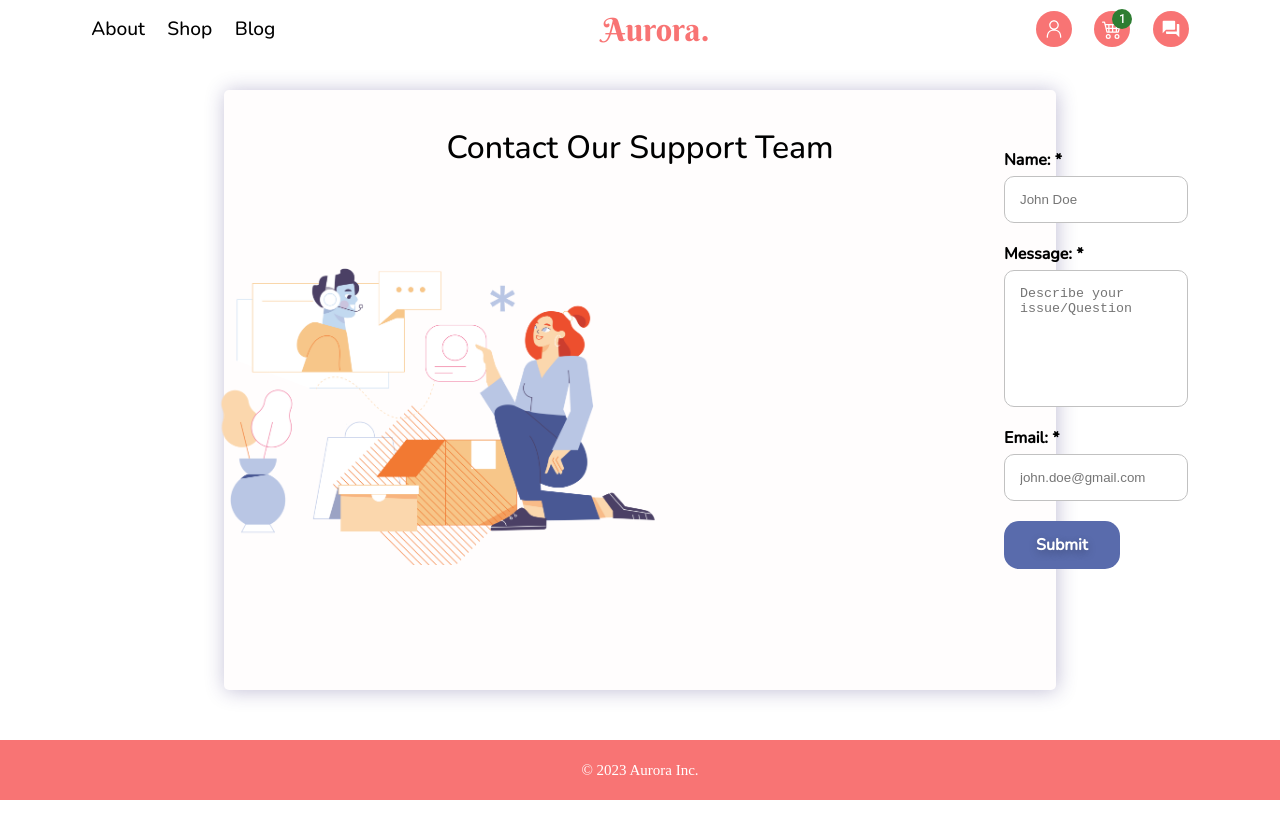
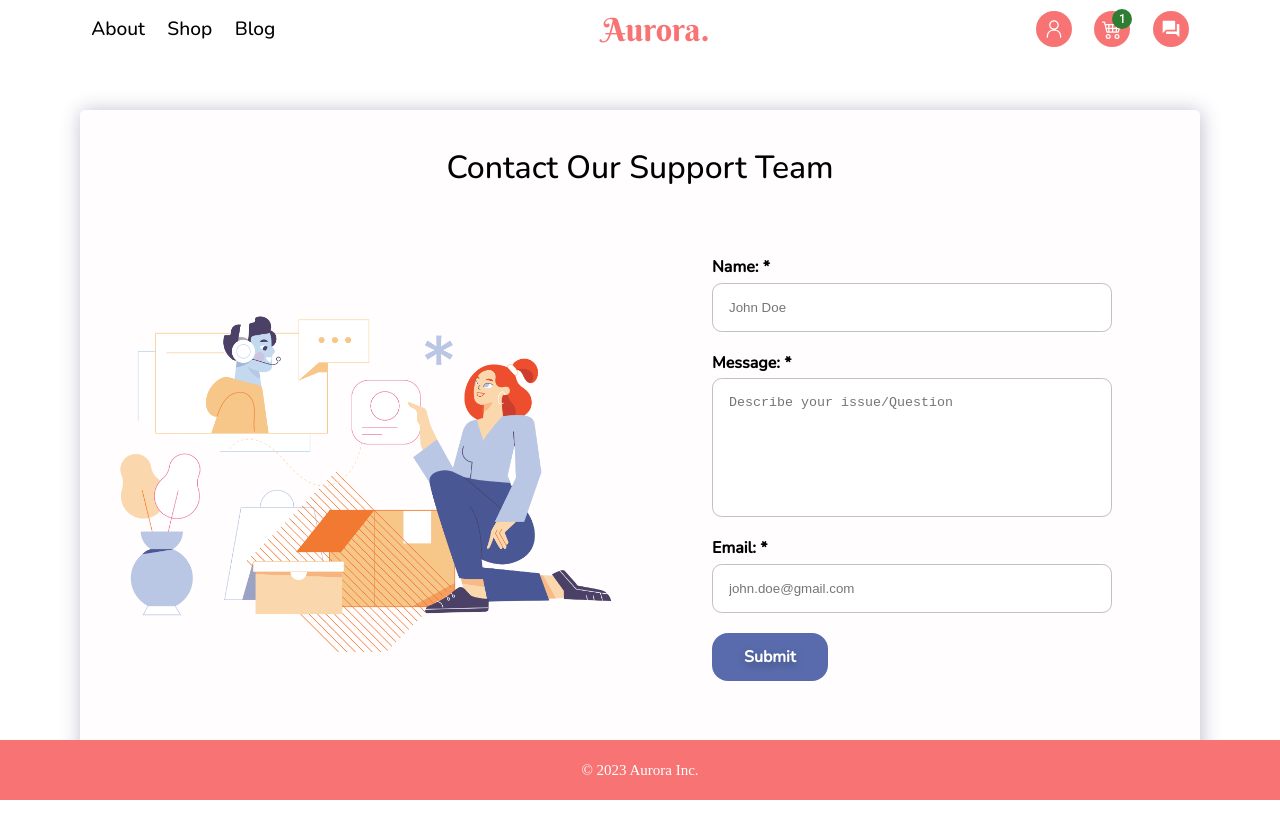
Before and after one commit to annagamr/thesis, a React (Create React App) app: page /contact in a window 1280 px wide. Shown: the top 838 px of the page. Before the commit the page ends 800 px from the top, so only its background shows below. Built offline with nearby package versions, Linux system fonts and the light colour scheme.

Commit message:
contact page design changes

```diff
--- a/src/components/contact/contact.css
+++ b/src/components/contact/contact.css
@@ -1,81 +1,86 @@
-.main {
-    background-color: #fffdfd;
-    width: 65%;
-    height: 75vh;
-    margin: 2rem auto;
-    padding: 1rem;
-    box-shadow: 1px 1px 20px 0 rgba(49, 38, 115, 0.294);
-    border-radius: 5px;
-    margin-bottom: 80px;
+:root {
+  --color-background: #fffdfd;
+  --color-primary: #596bac;
+  --color-shadow: rgba(38, 28, 91, 0.294);
+  --font-family: 'Nunito', sans-serif;
 }
 
-.contact_header {
-    font-family: 'Nunito', sans-serif;
+.main {
+  background-color: var(--color-background);
+  width: 70rem;
+  margin: 3.2rem auto;
+  padding: 1rem;
+  box-shadow: 1px 1px 20px 0 var(--color-shadow);
+  border-radius: 0.3rem;
+  margin-bottom: 5rem;
+}
+
+.container {
+  display: flex;
+  justify-content: center;
+  align-items: center;
+  height: 35rem;
+}
+
+.header {
+  font-family: var(--font-family);
   font-size: 2rem;
   text-align: center;
-    padding-top: 20px;
+  padding-top: 1.25rem;
 }
 
-.illustration_left {
+.illustration {
   display: flex;
   justify-content: center;
   align-items: center;
   height: 100%;
-    width: 60%;
-    margin-left: -40px;
-    margin-top: -50px;
+  width: 50%;
 }
 
-img {
+.illustration img {
   width: 100%;
   display: inline-block;
 }
 
-
-
-.contact_form {
+.form-container {
   display: flex;
   justify-content: center;
   align-items: center;
-    margin: -33rem 42rem;
-    height: 400px;
-    width: 46%;
-    /* background-color: pink; */
+  height: 25rem;
+  width: 50%;
 }
 
 form {
-    width: 50%;
-    max-width: 400px;
+  width: 100%;
+  max-width: 25rem;
 }
 
-label {
+form label {
   display: block;
-    margin-bottom: 5px;
+  margin-bottom: 0.3rem;
   font-weight: bold;
-    font-family: 'Nunito', sans-serif;
-
+  font-family: var(--font-family);
 }
 
-input,
-textarea {
+form input,
+form textarea {
   display: block;
   width: 100%;
-    padding: 15px;
+  padding: 1rem;
   border: 1px solid rgb(193, 193, 193);
-    border-radius: 10px;
-    margin-bottom: 20px;
+  border-radius: 0.6rem;
+  margin-bottom: 1.25rem;
   resize: none;
 }
 
-
-button {
-  background-color:#596bac;
-  border-radius: 15px;
+form button {
+  background-color: var(--color-primary);
+  border-radius: 1rem;
   border: none;
   color: #FFFFFF;
   cursor: pointer;
-  font-family: 'Nunito', sans-serif;
-  font-size: 16px;
+  font-family: var(--font-family);
+  font-size: 1rem;
   font-weight: bold;
   height: 3rem;
   padding: 0 2rem;
@@ -83,7 +88,7 @@ button {
   text-shadow: rgba(0, 0, 0, 0.25) 0 3px 8px;
 }
 
-button:hover {
-  box-shadow: rgba(80, 63, 205, 0.5) 0 1px 30px;
+form button:hover {
+  box-shadow: rgba(80, 63, 205, 0.5) 0 1px 20px;
   transition-duration: .1s;
 }
--- a/src/components/contact/contact.jsx
+++ b/src/components/contact/contact.jsx
@@ -37,12 +37,14 @@ const ContactPage = () => {
 
   return (
     <div className="main">
-      <div className="contact_header">Contact Our Support Team</div>
-      <div className="illustration_left">
+      <div className="header">Contact Our Support Team</div>
+      <div className="container">
+
+      <div className="illustration">
         <img src={illustration} alt="Contact illustration" />
       </div>
 
-      <div className="contact_form">
+      <div className="form-container">
 
         <form onSubmit={sendMessage}>
         <label htmlFor="full_name">Name: *</label>
@@ -76,6 +78,7 @@ const ContactPage = () => {
           <button type="submit">Submit</button>
         </form>
       </div>
+      </div>
     </div>
   );
 };
```
Lines whose indentation alone changed are shown as unchanged.
